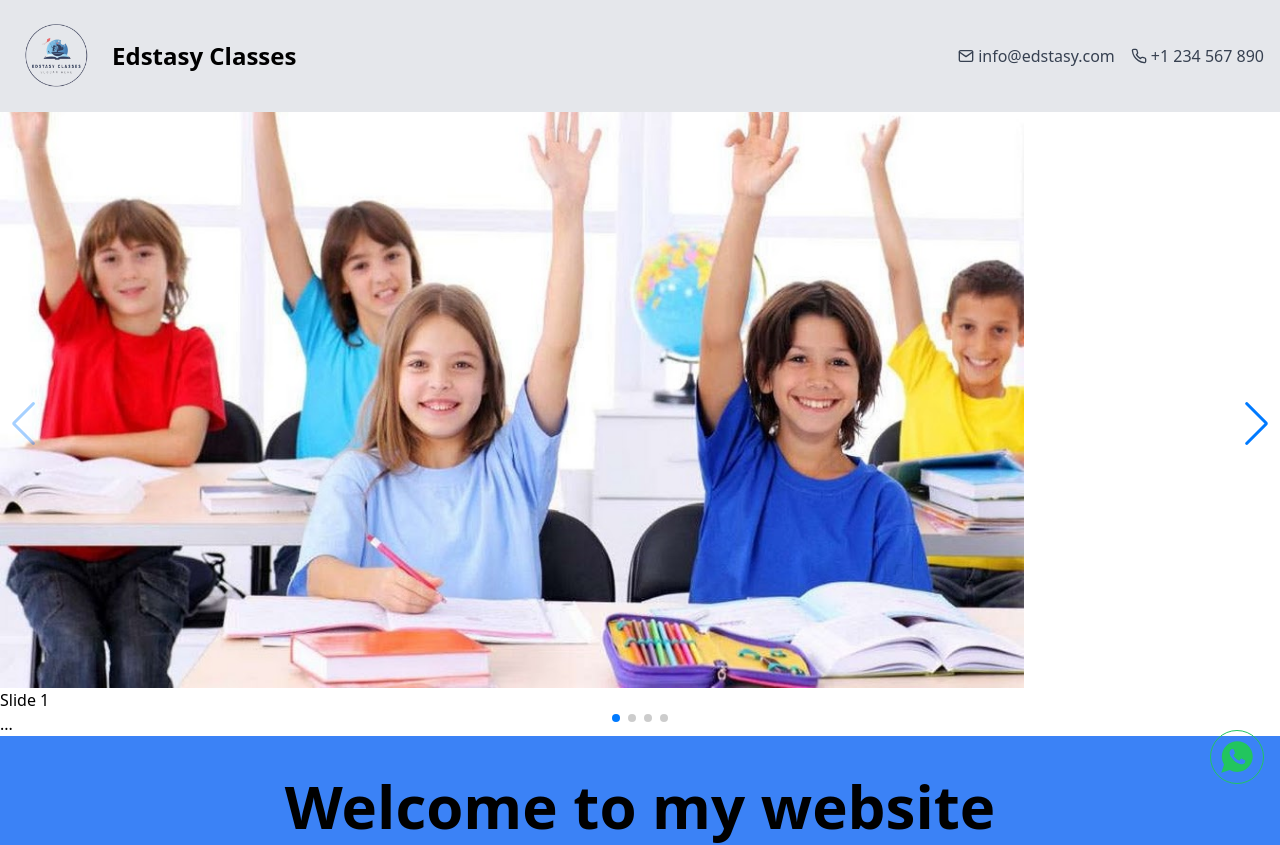
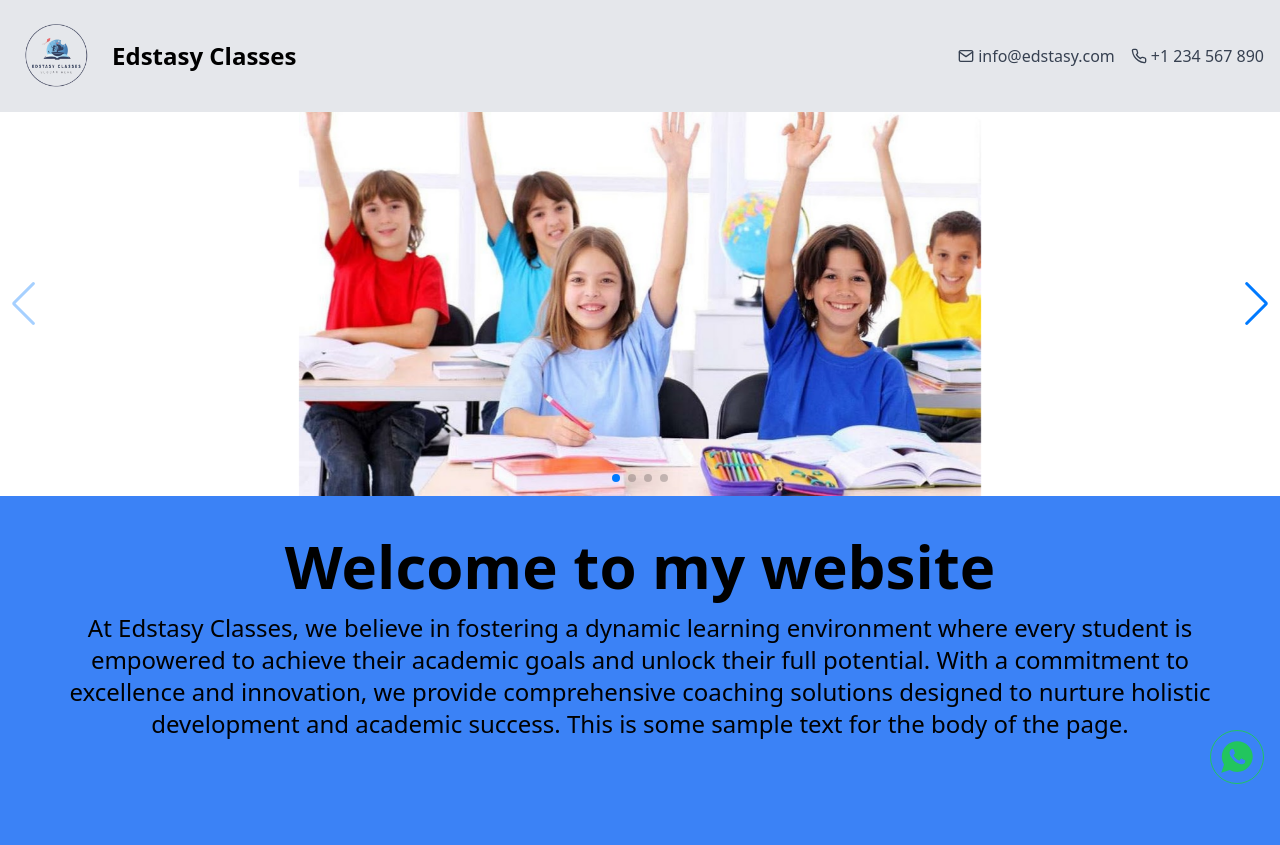
Before and after one commit to somemohit/EdstasyClasses, a React (Create React App) app: page / in a window 1280 px wide. Shown: the top 845 px of the page. Built offline with nearby package versions, Linux system fonts and the light colour scheme.

Commit message:
first commit

```diff
--- a/src/App.js
+++ b/src/App.js
@@ -29,7 +29,7 @@ function App() {
             <div className="text-white h-12 w-12 sm:h-16 sm:w-16 md:h-20 md:w-20">
               <img
                 className="w-full h-full object-contain"
-                src="logo.png"
+                src="./EdstasyClasses/logo.png"
                 alt="edstasy-logo"
               />
             </div>
@@ -66,16 +66,14 @@ function App() {
         >
           <SwiperSlide>
             <img
-              className="w-full h-96 md:w-4/5 md:h-4/5 object-contain"
+              className="w-full h-96 object-contain"
               src="tution.jpg"
               alt="edstasy-logo"
             />
-            Slide 1
           </SwiperSlide>
           <SwiperSlide>Slide 2</SwiperSlide>
           <SwiperSlide>Slide 3</SwiperSlide>
           <SwiperSlide>Slide 4</SwiperSlide>
-          ...
         </Swiper>
         <div className="h-auto md:h-96 bg-blue-500 p-10 text-center">
           <h1 className="text-4xl md:text-5xl lg:text-6xl font-bold mb-4">
```
